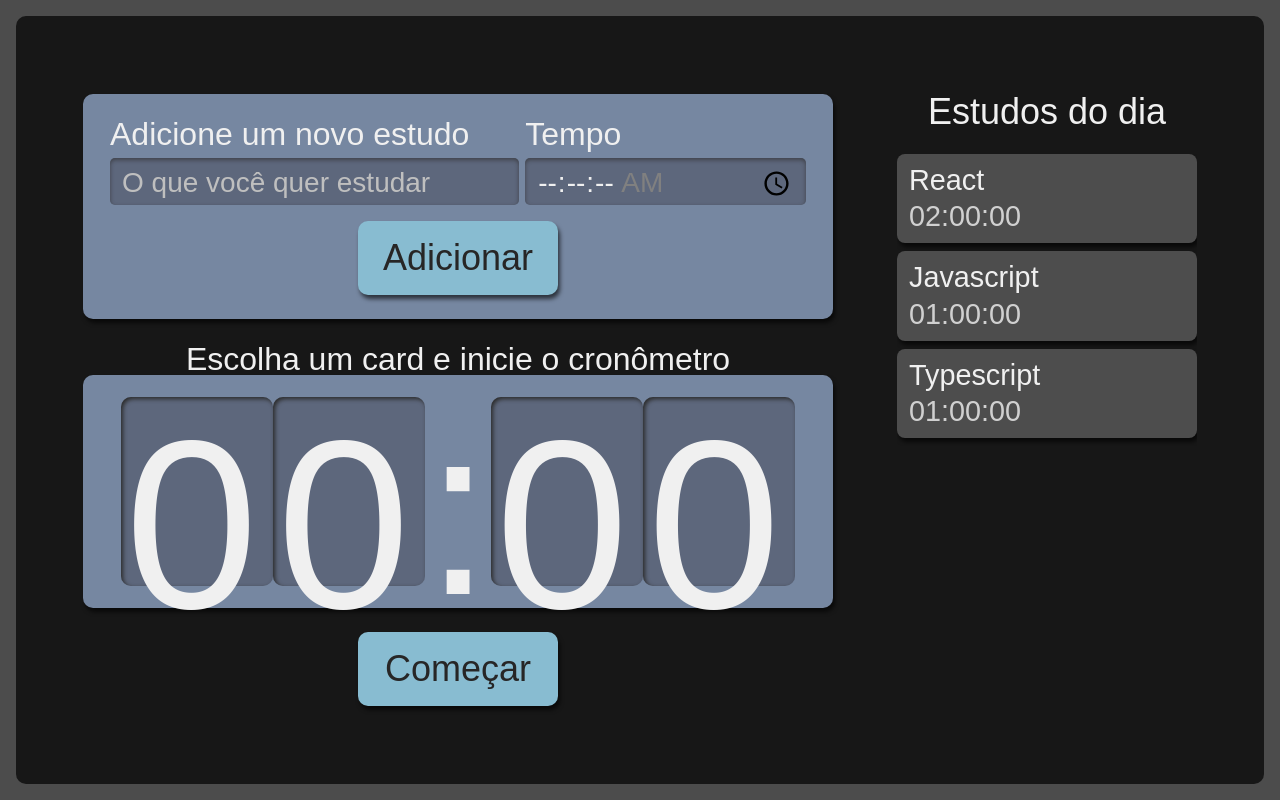
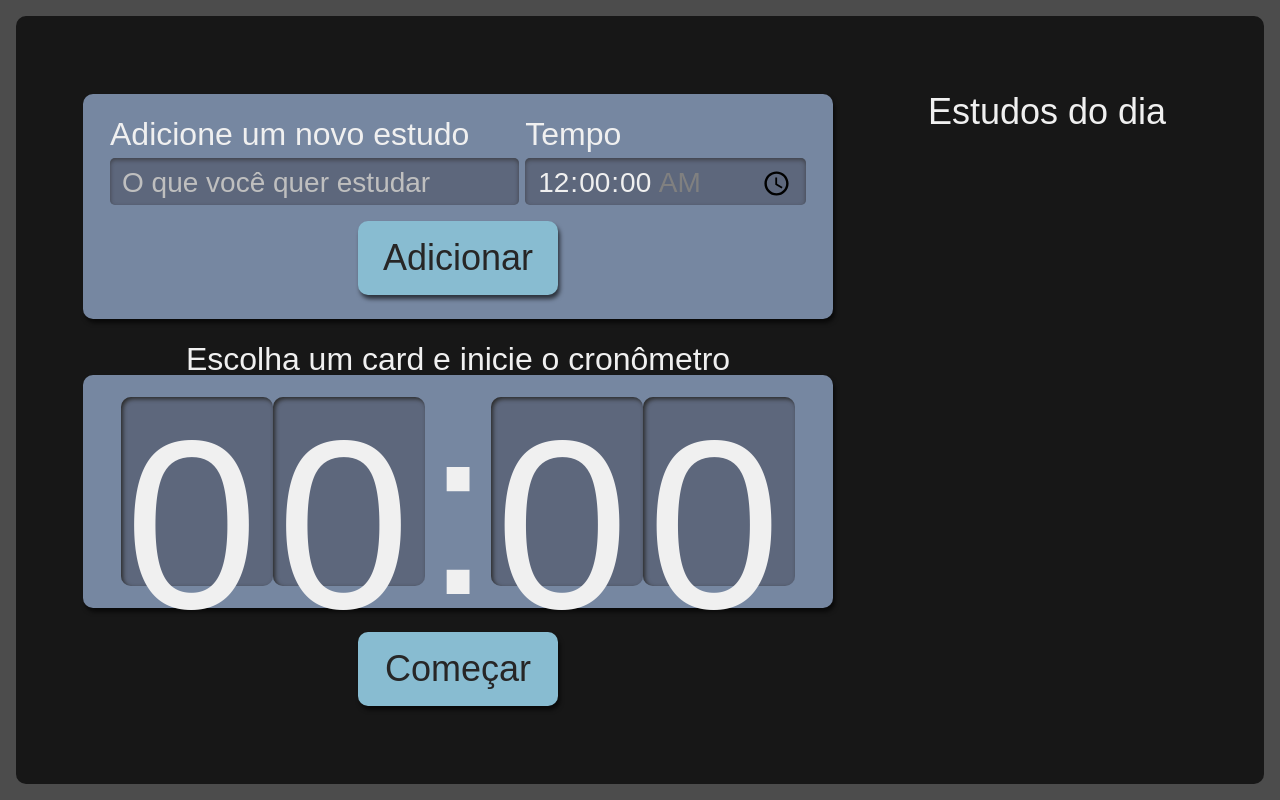
Before and after one commit to saulomagalhaes/alura-studies, a React (Create React App) app: page / in a window 1280 px wide. Built offline with nearby package versions, Linux system fonts and the light colour scheme.

Commit message:
feat: :sparkles: adicionando função para criar tarefa

```diff
--- a/src/components/Button/index.tsx
+++ b/src/components/Button/index.tsx
@@ -5,7 +5,11 @@ class Button extends React.Component<{
   children: React.ReactNode;
 }> {
   render() {
-    return <button className={style.botao}>{this.props.children}</button>;
+    return (
+      <button type="submit" className={style.botao}>
+        {this.props.children}
+      </button>
+    );
   }
 }
 
--- a/src/components/Form/index.tsx
+++ b/src/components/Form/index.tsx
@@ -1,16 +1,36 @@
 import React from "react";
+import { ITarefa } from "../../types/ITarefa";
 import Button from "../Button";
 import style from "./Form.module.scss";
-class Form extends React.Component {
+class Form extends React.Component<{
+  setTarefas: React.Dispatch<React.SetStateAction<ITarefa[]>>;
+}> {
+  state = {
+    title: "",
+    time: "00:00:00",
+  };
+
+  addTask(event: React.FormEvent<HTMLFormElement>) {
+    event.preventDefault();
+    this.props.setTarefas((prevState) => [
+      ...prevState,
+      { ...this.state, id: prevState.length + 1 },
+    ]);
+  }
+
   render() {
     return (
-      <form className={style.novaTarefa}>
+      <form className={style.novaTarefa} onSubmit={this.addTask.bind(this)}>
         <div className={style.inputContainer}>
           <label htmlFor="tarefa">Adicione um novo estudo</label>
           <input
             type="text"
             name="tarefa"
             id="tarefa"
+            value={this.state.title}
+            onChange={(event) =>
+              this.setState({ ...this.state, title: event.target.value })
+            }
             placeholder="O que você quer estudar"
             required
           />
@@ -21,6 +41,10 @@ class Form extends React.Component {
             type="time"
             step="1"
             name="tempo"
+            value={this.state.time}
+            onChange={(event) =>
+              this.setState({ ...this.state, time: event.target.value })
+            }
             id="tempo"
             min="00:00:00"
             max="01:30:00"
--- a/src/components/List/index.tsx
+++ b/src/components/List/index.tsx
@@ -1,24 +1,8 @@
+import { ITarefa } from "../../types/ITarefa";
 import Item from "./Item";
 import style from "./List.module.scss";
 
-function List() {
-  const tarefas = [
-    {
-      id: 1,
-      title: "React",
-      time: "02:00:00",
-    },
-    {
-      id: 2,
-      title: "Javascript",
-      time: "01:00:00",
-    },
-    {
-      id: 3,
-      title: "Typescript",
-      time: "01:00:00",
-    },
-  ];
+function List({ tarefas }: { tarefas: ITarefa[] }) {
   return (
     <aside className={style.listaTarefas}>
       <h2>Estudos do dia</h2>
--- a/src/pages/App.tsx
+++ b/src/pages/App.tsx
@@ -1,13 +1,17 @@
+import { useState } from "react";
 import Countdown from "../components/Countdown";
 import Form from "../components/Form";
 import List from "../components/List";
+import { ITarefa } from "../types/ITarefa";
 import style from "./App.module.scss";
 
 function App() {
+  const [tarefas, setTarefas] = useState<ITarefa[]>([]);
+
   return (
     <div className={style.AppStyle}>
-      <Form />
-      <List />
+      <Form setTarefas={setTarefas} />
+      <List tarefas={tarefas} />
       <Countdown />
     </div>
   );
--- /dev/null
+++ b/src/types/ITarefa.ts
@@ -0,0 +1,5 @@
+export interface ITarefa {
+  id: number;
+  title: string;
+  time: string;
+}
```
